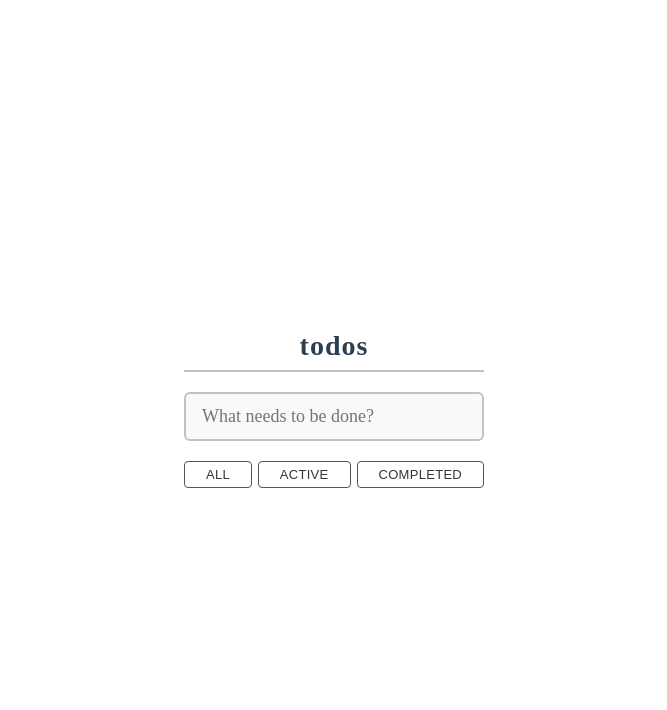
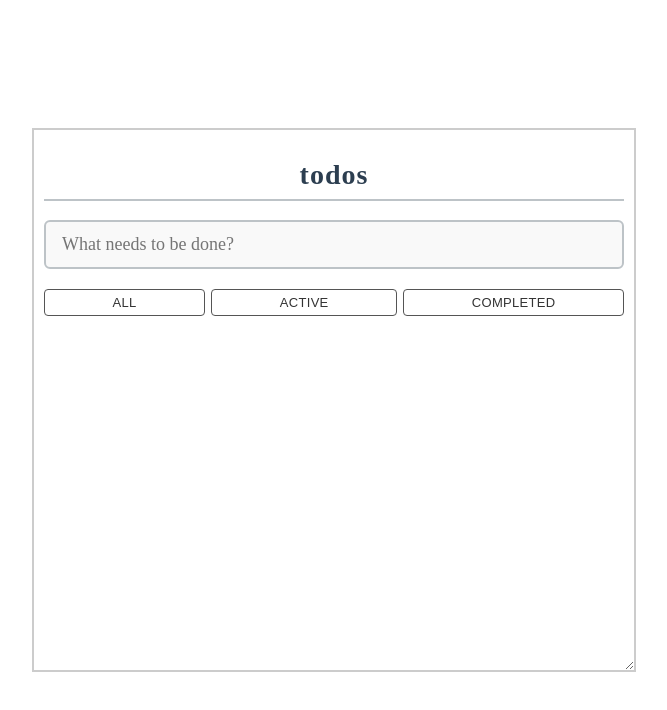
Before and after one commit to Stadionova/mindbox_test, a React (Create React App) app: page / in a window 1280 px wide. Shown: the top 710 px of the page, without its empty margins (306-973 px from the left). Built offline with nearby package versions, Linux system fonts and the light colour scheme.

Commit message:
made todo wrapper bigger and add new todo items at the beginning of the list, not to the end

```diff
--- a/src/entities/ToDoItemsList/ToDoItemsList.module.scss
+++ b/src/entities/ToDoItemsList/ToDoItemsList.module.scss
@@ -1,5 +1,6 @@
 .list {
-  margin: 20px 0;
-  max-height: 160px;
+  max-height: 330px;
   overflow-y: auto;
+  margin-bottom: 10px;
+  flex-grow: 1;
 }
--- a/src/features/Filters/Filters.module.scss
+++ b/src/features/Filters/Filters.module.scss
@@ -1,5 +1,9 @@
 .itemsStatus {
   display: flex;
+  position: sticky;
+  bottom: 0;
+  background-color: #fff;
+  z-index: 1;
 
   button {
     margin-right: 6px;
--- a/src/pages/Main/Main.module.scss
+++ b/src/pages/Main/Main.module.scss
@@ -1,11 +1,25 @@
-.main {
-  width: 300px;
-  box-sizing: border-box;
-  margin: auto;
-  position: absolute;
-  top: 0;
-  left: 0;
-  right: 0;
-  bottom: 0;
-  height: fit-content;
+.wrapper {
+  display: flex;
+  justify-content: center;
+  align-items: center;
+  height: 100vh;
+
+  .resizableContainer {
+    width: 600px;
+    height: 540px;
+    resize: both;
+    overflow: auto;
+    border: 2px solid #ccc;
+    position: relative;
+
+    .main {
+      width: 100%;
+      box-sizing: border-box;
+      margin: 0;
+      padding: 10px;
+      display: flex;
+      flex-direction: column;
+      height: 100%;
+    }
+  }
 }
--- a/src/pages/Main/Main.tsx
+++ b/src/pages/Main/Main.tsx
@@ -28,7 +28,7 @@ export const Main = () => {
     const onEnterClick = (event: React.KeyboardEvent<HTMLInputElement>) => {
         if (event.key === "Enter" && validateInput(inputValue)) {
             const newItem = {id: Date.now(), value: inputValue, status: FilterStatuses.ACTIVE};
-            setList((prevList) => [...prevList, newItem]);
+            setList((prevList) => [newItem, ...prevList]);
             setInputValue('');
         }
     };
@@ -57,11 +57,15 @@ export const Main = () => {
     }, [list]);
 
     return (
-        <div className={cn.main}>
-            <Title text="todos"/>
-            <Input setValue={setInputValue} value={inputValue} onClick={onEnterClick}/>
-            <ToDoItemsList list={updatedList} onStatusChange={onStatusChange}/>
-            <Filters onFilterClick={onFilterClick}/>
+        <div className={cn.wrapper}>
+            <div className={cn.resizableContainer}>
+                <div className={cn.main}>
+                    <Title text="todos"/>
+                    <Input setValue={setInputValue} value={inputValue} onClick={onEnterClick}/>
+                    <ToDoItemsList list={updatedList} onStatusChange={onStatusChange}/>
+                    <Filters onFilterClick={onFilterClick}/>
+                </div>
+            </div>
         </div>
     );
 };
--- a/src/shared/ui/Input/Input.module.scss
+++ b/src/shared/ui/Input/Input.module.scss
@@ -1,5 +1,5 @@
 .inputWrapper {
-  margin: 20px 0;
+  margin-bottom: 20px;
 
   input {
     width: 100%;
--- a/src/shared/ui/Title/Title.module.scss
+++ b/src/shared/ui/Title/Title.module.scss
@@ -7,5 +7,4 @@
   letter-spacing: 1px;
   border-bottom: 2px solid #bdc3c7;
   padding-bottom: 8px;
-  margin-bottom: 20px;
 }
```
